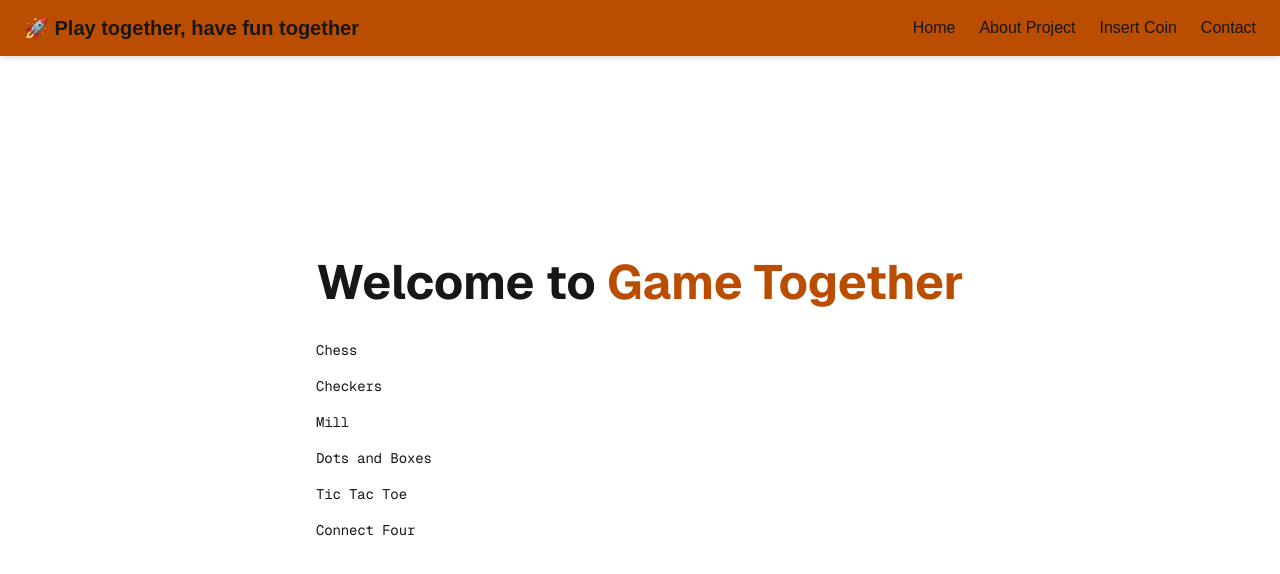
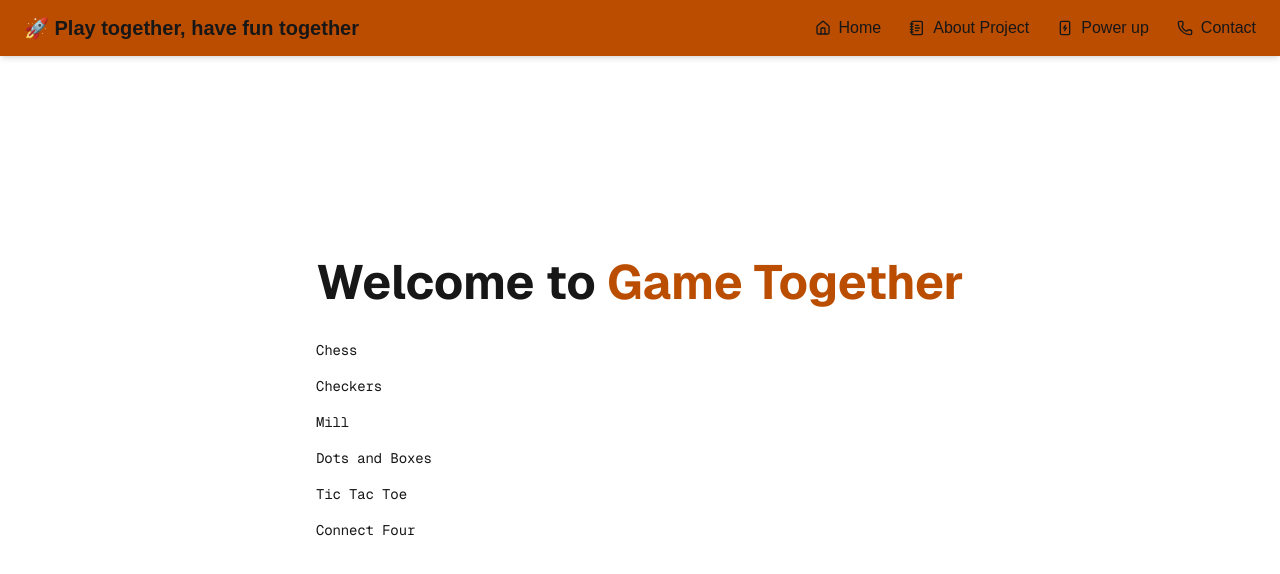
Before and after one commit to Lucasrfon/gametogether, a Next.js app: page / in a window 1280 px wide. Shown: the top 574 px of the page. Built offline with nearby package versions, Linux system fonts and the light colour scheme.

Commit message:
style: header icons

```diff
--- a/src/components/Header.tsx
+++ b/src/components/Header.tsx
@@ -1,4 +1,10 @@
 'use client';
+import {
+  LucideHouse,
+  LucideNotebookText,
+  LucidePhone,
+  LucideSmartphoneCharging,
+} from 'lucide-react';
 import Link from 'next/link';
 
 export default function Header() {
@@ -10,17 +16,26 @@ export default function Header() {
     >
       <h1 className="text-xl font-bold">🚀 Play together, have fun together</h1>
       <nav className="flex gap-6">
-        <Link href="/" className="hover:text-blue-600">
-          Home
+        <Link href="/" className="hover:text-blue-600 flex items-center gap-1">
+          <LucideHouse className="h-4" /> Home
         </Link>
-        <Link href="/info" className="hover:text-blue-600">
-          About Project
+        <Link
+          href="/info"
+          className="hover:text-blue-600 flex items-center gap-1"
+        >
+          <LucideNotebookText className="h-4" /> About Project
         </Link>
-        <Link href="/support" className="hover:text-blue-600">
-          Insert Coin
+        <Link
+          href="/support"
+          className="hover:text-blue-600 flex items-center gap-1"
+        >
+          <LucideSmartphoneCharging className="h-4" /> Power up
         </Link>
-        <Link href="/contact" className="hover:text-blue-600">
-          Contact
+        <Link
+          href="/contact"
+          className="hover:text-blue-600 flex items-center gap-1"
+        >
+          <LucidePhone className="h-4" /> Contact
         </Link>
       </nav>
     </header>
```
